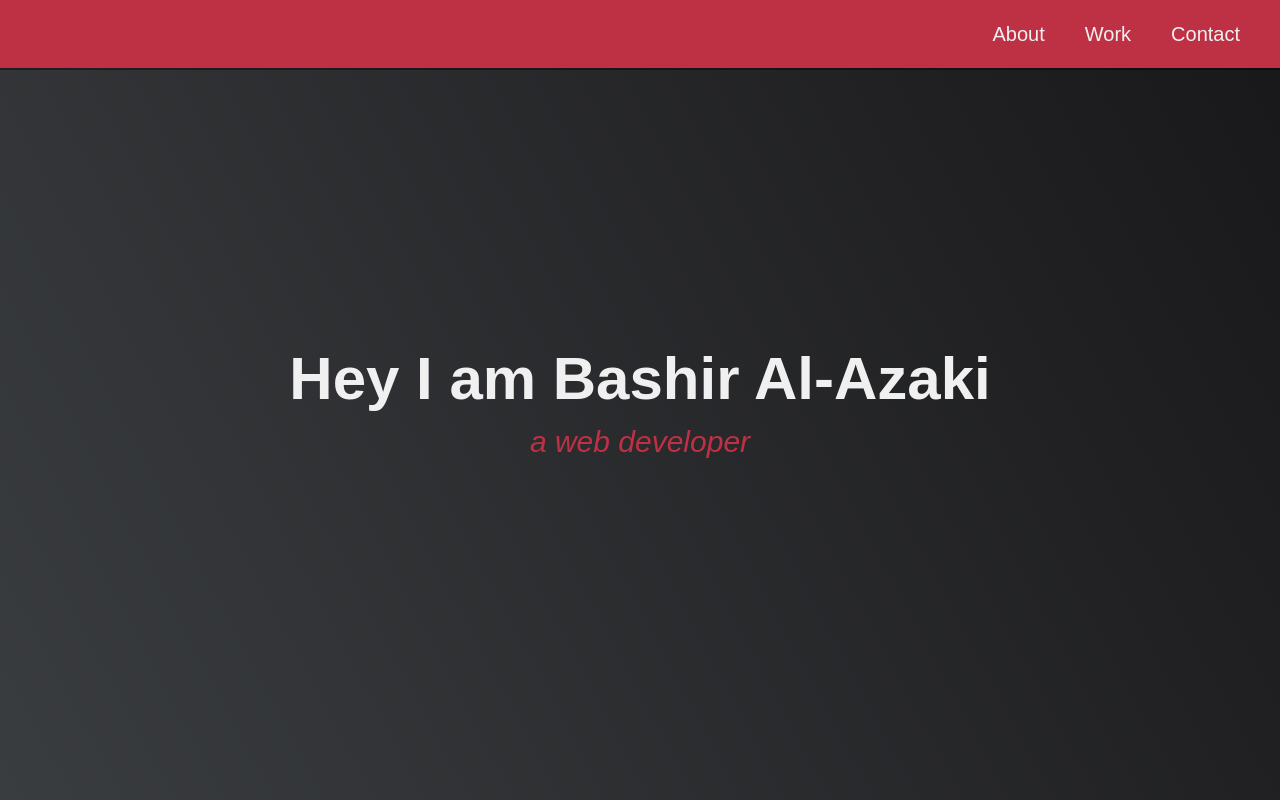
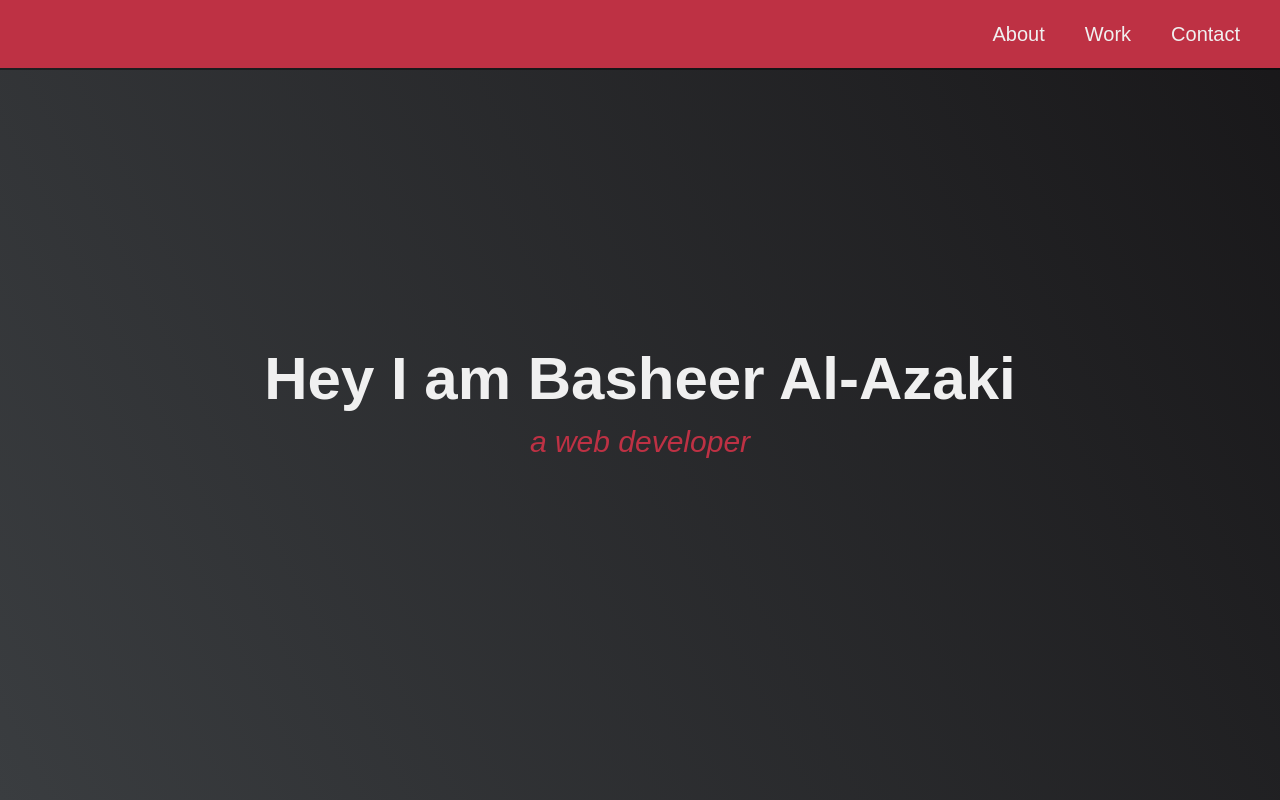
Before and after one commit to AL-Azaki/build_a_personal_portfolio, a plain HTML site: page index.html in a window 1280 px wide. Shown: the top 800 px of the page. Drawn offline with Linux system fonts and the light colour scheme.

Commit message:
I change name bashir to basheer

```diff
--- a/index.html
+++ b/index.html
@@ -5,7 +5,7 @@
     <meta name="viewport" content="width=device-width, initial-scale=1.0"/>
     <meta name="description" content="Official personal portfolio of Bashir Al-Azaki, showcasing front-end web development projects, HTML, CSS, and JavaScript skills." />
 
-    <title>Bashir al-Azaki | Personal Portfolio</title>
+    <title>Basheer al-Azaki | Personal Portfolio</title>
     <link rel="stylesheet" href="style.css"/>
     <script src="https://kit.fontawesome.com/yourkitid.js" crossorigin="anonymous"></script>
   </head>
@@ -22,7 +22,7 @@
 
     <!-- Welcome Section -->
     <section id="welcome-section" class="welcome-section">
-      <h1>Hey I am Bashir Al-Azaki</h1>
+      <h1>Hey I am Basheer Al-Azaki</h1>
       <p>a web developer</p>
     </section>
 
```
